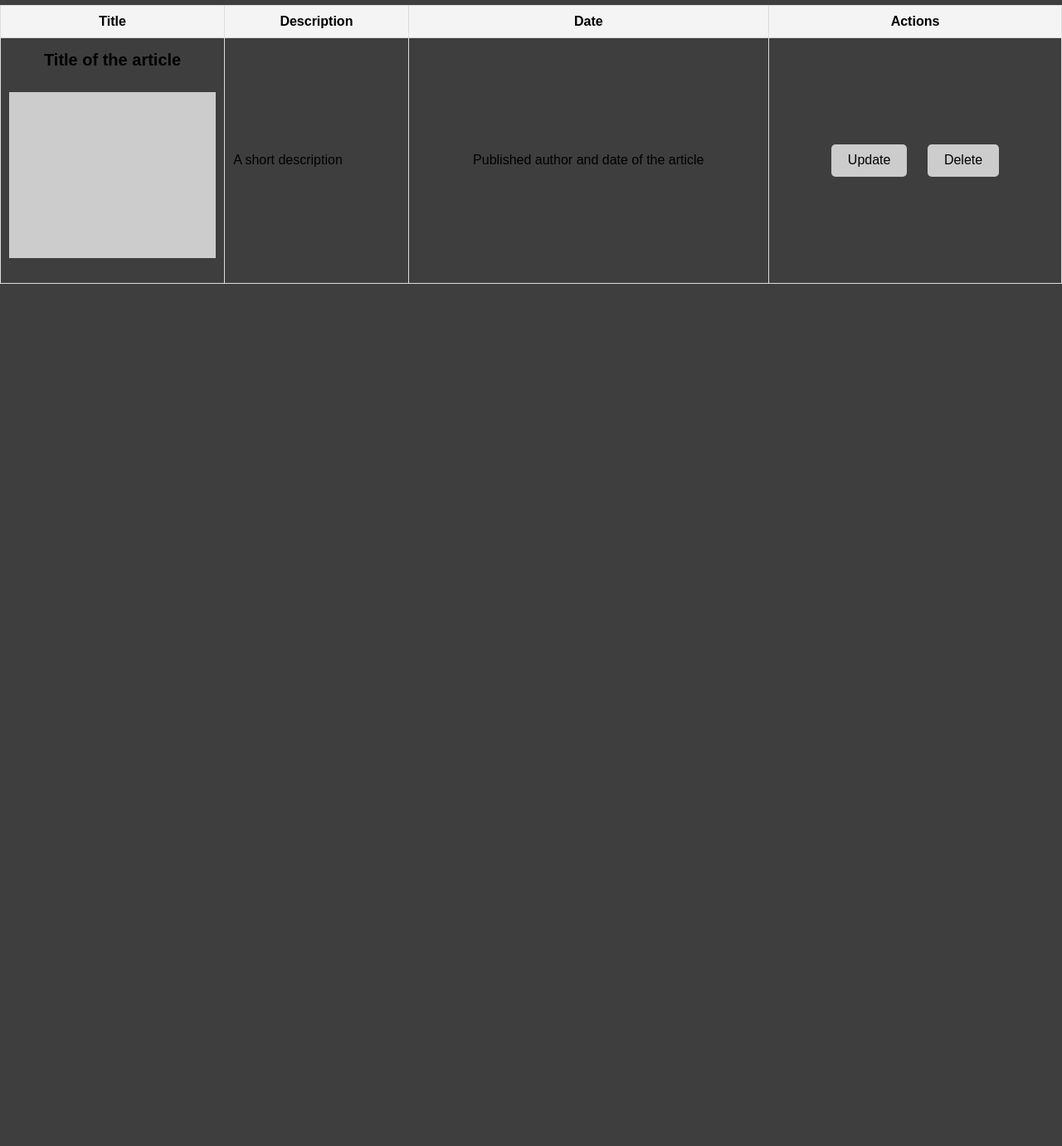
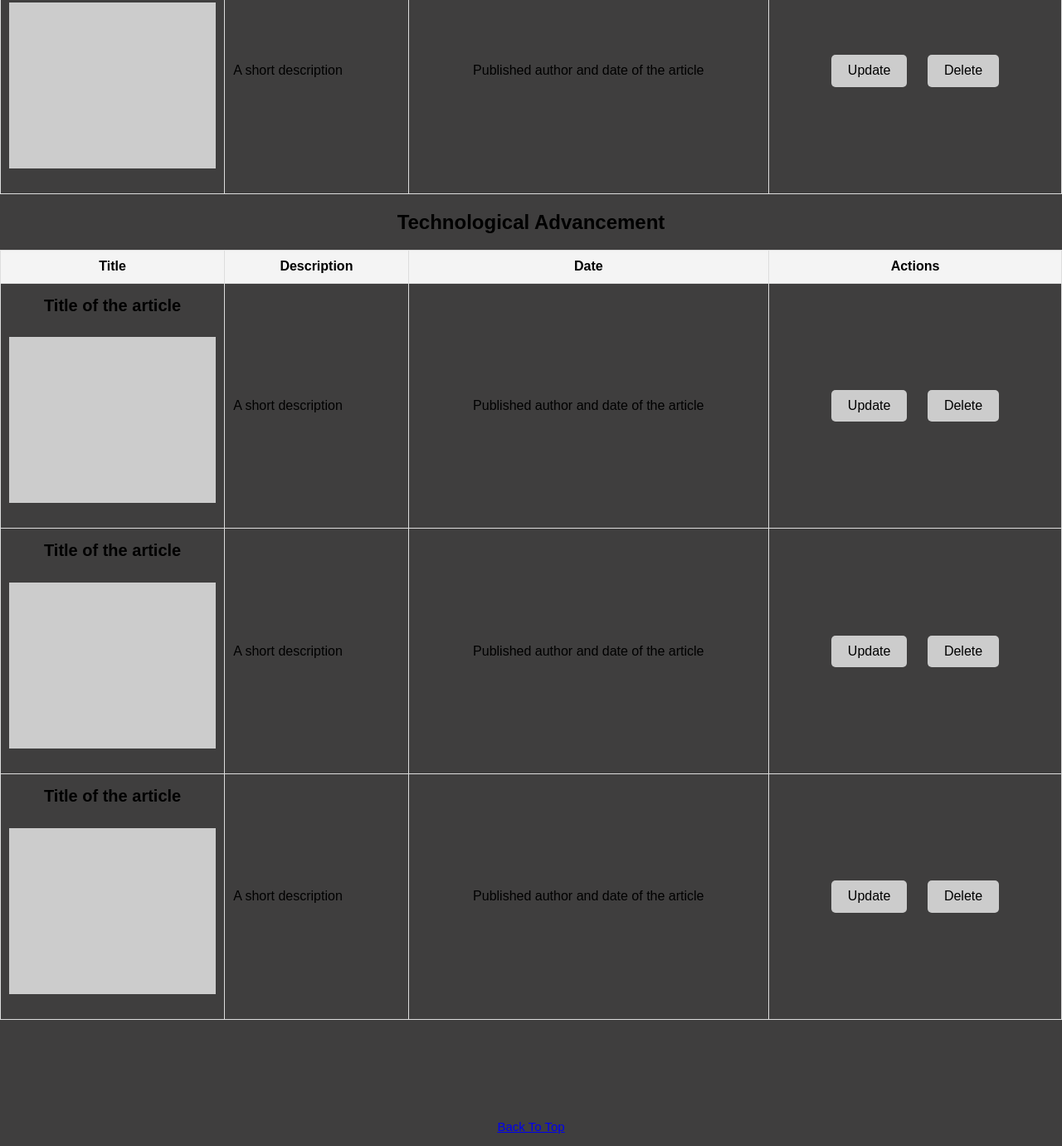
Before and after one commit to yihong-0-6/BED2024Apr_P04_T4, a plain HTML site: page FED/industry.html in a window 1280 px wide. Shown: the part 1113-2494 px from the top of the page at 83% size. Before the commit the page ends 1475 px from the top, so only its background shows below. Drawn offline with nearby package versions, Linux system fonts and the light colour scheme.

Commit message:
making the buttons link

```diff
--- a/FED/industry.html
+++ b/FED/industry.html
@@ -5,6 +5,7 @@
         <meta http-equiv="X-UA-Compatible" content="IE=edge">
         <meta name="viewport" content="width=device-width, initial-scale=1">
         <title>Industry Insights</title>
+        <div id="Up"></div>
         <link rel="stylesheet" href="normalize.css">
         <link rel="stylesheet" href="style.css">
         <link rel="stylesheet" href="https://unpkg.com/boxicons@latest/css/boxicons.min.css">
@@ -50,8 +51,25 @@
                         <th>Title</th>
                         <th>Description</th>
                         <th>Author & Date</th>
+                        <th>Actions</th>
                     </tr>
                 </thead>
+                <tr>
+                    <td>
+                        <h4>Title of the article</h4>
+                        <div class="thumbnail"></div>
+                    </td>
+                    <td>
+                        <div class="description">
+                            <div class="text">A short description</div>
+                        </div>
+                    </td>
+                    <td>Published author and date of the article</td>
+                    <td>
+                        <a href="updateArticle.html"><button>Update</button></a>
+                        <button>Delete</button>
+                    </td>
+                </tr>
                 <tr>
                     <td>
                         <h4>Title of the article</h4>
@@ -97,7 +115,6 @@
                         <th>Actions</th>
                     </tr>
                 </thead>
-                <tbody>
                 <tr>
                     <td>
                         <h4>Title of the article</h4>
@@ -114,8 +131,43 @@
                         <button>Delete</button>
                     </td>
                 </tr>
-                </tbody>
+                <tr>
+                    <td>
+                        <h4>Title of the article</h4>
+                        <div class="thumbnail"></div>
+                    </td>
+                    <td>
+                        <div class="description">
+                            <div class="text">A short description</div>
+                        </div>
+                    </td>
+                    <td>Published author and date of the article</td>
+                    <td>
+                        <a href="updateArticle.html"><button>Update</button></a>
+                        <button>Delete</button>
+                    </td>
+                </tr>
+                <tr>
+                    <td>
+                        <h4>Title of the article</h4>
+                        <div class="thumbnail"></div>
+                    </td>
+                    <td>
+                        <div class="description">
+                            <div class="text">A short description</div>
+                        </div>
+                    </td>
+                    <td>Published author and date of the article</td>
+                    <td>
+                        <a href="updateArticle.html"><button>Update</button></a>
+                        <button>Delete</button>
+                    </td>
+                </tr>
             </table>
         </div>
     </body>
+
+    <footer>
+        <h3 style="margin-top: 120px;"><a href="#Up">Back To Top</a></h3>
+      </footer>
 </html>
```
Also changed, not shown: FED/updateArticle.html (+1 -1 lines). Lines whose indentation alone changed are shown as unchanged.
